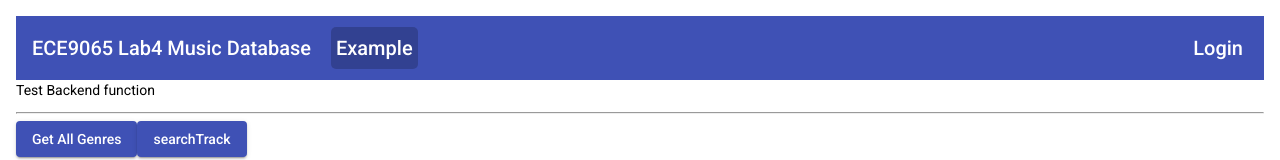
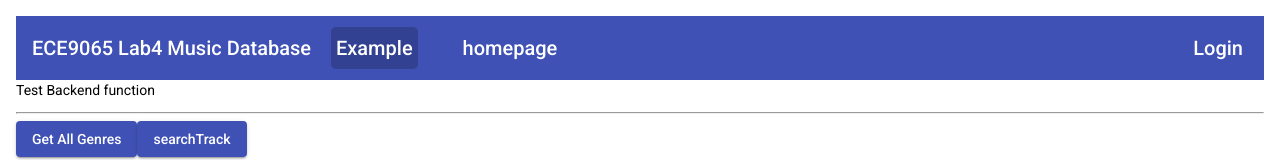
Before and after one commit to yzho285/Music-Website-Project, an Angular app in the folder client/: page /example in a window 1280 px wide. Shown: the top 160 px of the page. Built offline with nearby package versions, Linux system fonts and the light colour scheme.

Commit message:
add homepage button

```diff
--- a/client/src/app/app-routing.module.ts
+++ b/client/src/app/app-routing.module.ts
@@ -39,7 +39,7 @@ const routes: Routes = [
     component: UserInfoComponent
   },
   {
-    path: 'unauthenticated-user',
+    path: 'homepage',
     component: UnauthenticatedUserComponent
   },
   {
--- a/client/src/app/app.component.html
+++ b/client/src/app/app.component.html
@@ -8,6 +8,7 @@
     Example
   </button> -->
   <a class="example-btn" [routerLink]="['/example']" routerLinkActive="router-link-active">Example</a>
+  <a class="example-btn" [routerLink]="['/homepage']" routerLinkActive="router-link-active">homepage</a>
   <span class="toolbar-spacer2"></span>
   <a
     *ngIf="loginStatus === 'Login'"
```
